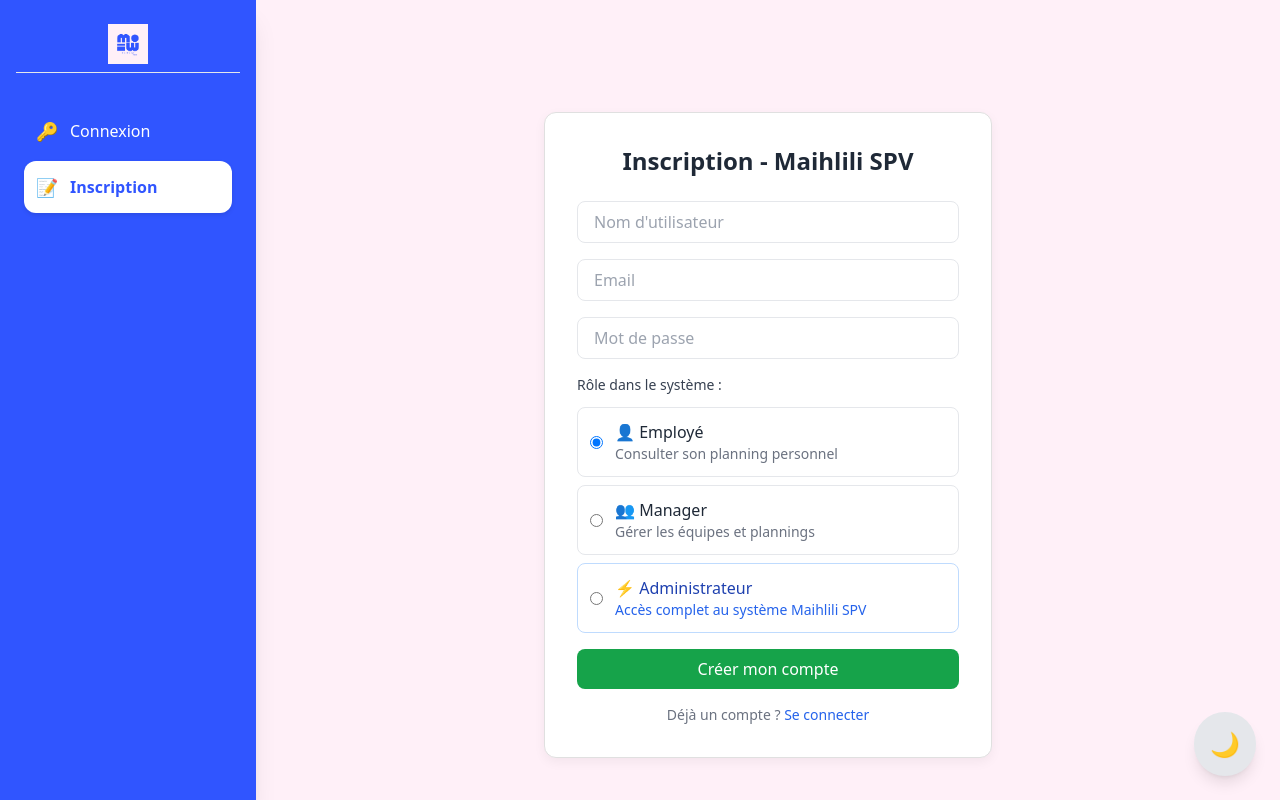
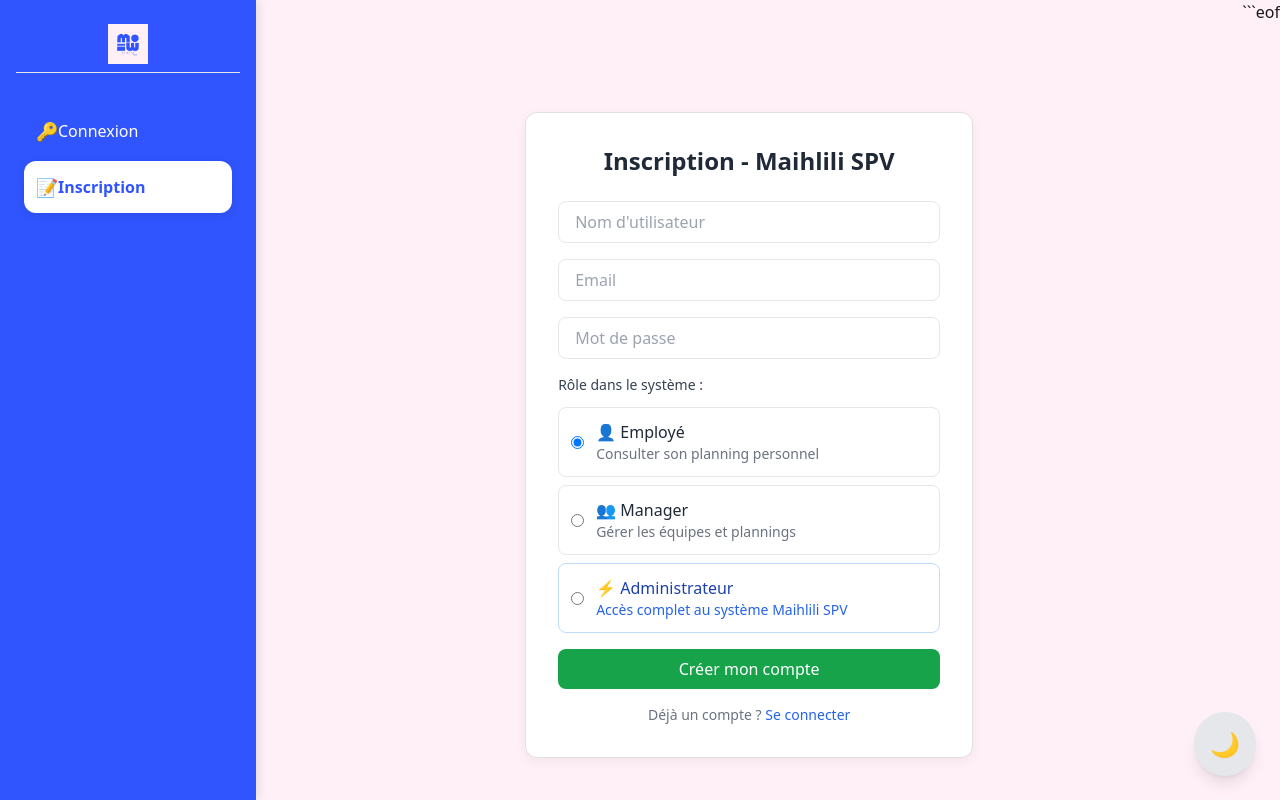
Before and after one commit to filet0fish09/Maihlili.Paie, a Flask app: page /register in a window 1280 px wide. Run offline with Flask 3, Linux system fonts and the light colour scheme; some libraries are stand-ins or nearby versions.

Commit message:
Refactor base.html for theme and layout enhancements
Updated HTML structure and styles for improved theme handling and layout consistency.

````diff
--- a/templates/base.html
+++ b/templates/base.html
@@ -3,6 +3,7 @@
 <head>
   <meta charset="UTF-8">
   <title>Maihlili Paie</title>
+  <meta name="viewport" content="width=device-width, initial-scale=1.0">
   <script src="https://cdn.tailwindcss.com"></script>
   <script>
     tailwind.config = {
@@ -10,23 +11,15 @@
         extend: {
           colors: {
             'maihlili': {
-              50: '#E6E9FF',
-              100: '#C8CEFF',
-              200: '#AAAEFF',
-              300: '#8C8FFF',
-              400: '#6E71FF',
-              500: '#3055ff', // Bleu principal
-              600: '#2A4CE5',
-              700: '#2343CC',
-              800: '#1D3AAA',
-              900: '#163188'
+              // Palette principale du branding (Bleu Vif)
+              500: '#3055ff',
             },
-            // Couleurs spécifiques demandées par le Figma
-            'fond-clair': '#FFF0F8', // Body clair
-            'sidebar-clair': '#3055FF', // Sidebar claire
-            'fond-sombre': '#1B1B1B', // Body sombre
-            'sidebar-sombre': '#282828', // Sidebar sombre
-            'carte-sombre': '#363636', // Carte/Panneau sombre
+            // Couleurs spécifiques FIGMA utilisées dans le code Tailwind standard
+            'fond-clair': '#FFF0F8', // Body clair (Page 2)
+            'sidebar-clair': '#3055FF', // Sidebar claire (Page 2)
+            'fond-sombre': '#1B1B1B', // Body sombre (Page 4)
+            'sidebar-sombre': '#282828', // Sidebar sombre (Page 4)
+            'carte-sombre': '#363636', // Carte/Panneau sombre (Page 4)
           }
         }
       }
@@ -34,7 +27,7 @@
   </script>
   <style>
     /* -------------------------------------------------------------------------------------------------- */
-    /* STYLES GLOBALES & COULEURS STRICTEMENT BASÉES SUR VOTRE FIGMA                                       */
+    /* DÉFINITION DES COULEURS VIA LES VARIABLES CSS (COPIE CONFORME FIGMA)                              */
     /* -------------------------------------------------------------------------------------------------- */
     :root {
       /* Couleurs Claires (PAGE 2) */
@@ -42,9 +35,10 @@
       --color-sidebar-bg-light: #3055FF;
       --color-card-bg-light: #FFFFFF;
       --color-text-light: #181818;
+      --color-text-subtle-light: #6B7280;
       --color-border-light: #E0E0E0;
 
-      /* Couleurs Sidebar Claires */
+      /* Sidebar Claires */
       --color-sidebar-text-light: #FFFFFF;
       --color-sidebar-link-hover-light: #456BFF;
       --color-sidebar-link-active-bg-light: #FFFFFF;
@@ -57,50 +51,47 @@
       --color-sidebar-bg-dark: #282828;
       --color-card-bg-dark: #363636;
       --color-text-dark: #F5F5F5;
+      --color-text-subtle-dark: #A0A0A0;
       --color-border-dark: #454545;
       --color-input-bg-dark: #454545;
 
-      /* Couleurs Sidebar Sombres */
+      /* Sidebar Sombres */
       --color-sidebar-text-dark: #F5F5F5;
-      --color-sidebar-link-hover-dark: #363636;
-      --color-sidebar-link-active-bg-dark: #363636;
-      --color-sidebar-link-active-text-dark: #FFFFFF;
+      --color-sidebar-link-hover-dark: #363636; /* Utilise la couleur de carte pour le hover */
+      --color-sidebar-link-active-bg-dark: #363636; /* Utilise la couleur de carte pour l'actif */
+      --color-sidebar-link-active-text-dark: #F5F5F5;
     }
 
+    /* Styles de base pour le body */
     body {
       background-color: var(--color-bg-light);
       color: var(--color-text-light);
       transition: background-color 0.3s, color 0.3s;
     }
-
     [data-theme="dark"] body {
       background-color: var(--color-bg-dark);
       color: var(--color-text-dark);
     }
 
-    /* 1. Sidebar */
+    /* 1. Sidebar Background & Default Text Color */
     aside {
         background-color: var(--color-sidebar-bg-light);
-        border-right: none;
-        transition: background-color 0.3s;
         color: var(--color-sidebar-text-light);
+        box-shadow: 2px 0 10px rgba(0, 0, 0, 0.1);
     }
 
     [data-theme="dark"] aside {
         background-color: var(--color-sidebar-bg-dark);
         color: var(--color-sidebar-text-dark);
-        border-right-color: var(--color-border-dark);
+        box-shadow: 2px 0 10px rgba(0, 0, 0, 0.4);
     }
 
-    /* 2. Cartes (Cards) & Conteneurs */
+    /* 2. Cartes/Panneaux (Cards) - Couleurs Claires et Sombres */
     .card, .bg-white {
         background-color: var(--color-card-bg-light) !important;
         border: 1px solid var(--color-border-light) !important;
-        border-radius: 1rem;
         box-shadow: 0 4px 12px rgba(0, 0, 0, 0.05) !important;
-        transition: background-color 0.3s, border-color 0.3s;
     }
-
     [data-theme="dark"] .card,
     [data-theme="dark"] .bg-white {
         background-color: var(--color-card-bg-dark) !important;
@@ -113,55 +104,57 @@
         padding: 0.75rem;
         border-radius: 0.75rem;
         transition: all 0.2s;
-        /* Défaut clair */
+        font-weight: 500;
+        /* Clair par défaut: Texte Blanc */
         color: var(--color-sidebar-text-light) !important;
     }
 
+    /* Clair: Hover */
     aside .nav-link:hover {
         background-color: var(--color-sidebar-link-hover-light) !important;
     }
 
-    /* Lien Actif Clair */
+    /* Clair: Actif */
     aside .nav-link.active {
         background-color: var(--color-sidebar-link-active-bg-light) !important; /* Blanc */
         color: var(--color-sidebar-link-active-text-light) !important; /* Bleu Vif */
         font-weight: 600;
-        box-shadow: 0 2px 4px rgba(0, 0, 0, 0.1);
+        box-shadow: 0 2px 8px rgba(0, 0, 0, 0.1);
     }
 
-    /* Lien Actif Sombre */
+    /* Sombre: Liens */
     [data-theme="dark"] aside .nav-link {
         color: var(--color-sidebar-text-dark) !important;
     }
+    /* Sombre: Hover */
     [data-theme="dark"] aside .nav-link:hover {
         background-color: var(--color-sidebar-link-hover-dark) !important;
     }
+    /* Sombre: Actif */
     [data-theme="dark"] aside .nav-link.active {
-        background-color: var(--color-sidebar-link-active-bg-dark) !important; /* Gris moyen */
+        background-color: var(--color-sidebar-link-active-bg-dark) !important; /* Gris carte */
         color: var(--color-sidebar-link-active-text-dark) !important; /* Blanc */
         box-shadow: none;
     }
 
-    /* 4. Textes et Bordures du Main Content (hors Sidebar) */
+    /* 4. Gestion des couleurs de texte génériques pour le mode sombre */
     [data-theme="dark"] .text-gray-800 { color: var(--color-text-dark) !important; }
-    [data-theme="dark"] .text-gray-500 { color: var(--color-border-dark) !important; }
+    [data-theme="dark"] .text-gray-500 { color: var(--color-text-subtle-dark) !important; }
     [data-theme="dark"] .border-gray-200,
     [data-theme="dark"] .border-t { border-color: var(--color-border-dark) !important; }
 
-    /* 5. Input Fields pour le mode sombre */
-    [data-theme="dark"] input,
-    [data-theme="dark"] select,
-    [data-theme="dark"] textarea {
-      background-color: var(--color-input-bg-dark) !important;
-      border-color: var(--color-border-dark) !important;
-      color: var(--color-text-dark) !important;
-    }
+    /* Assure la visibilité du texte dans la carte blanche/grise du profil */
+    .user-profile .text-gray-800 { color: var(--color-text-light); }
+    .user-profile .text-gray-500 { color: var(--color-text-subtle-light); }
+    [data-theme="dark"] .user-profile .text-gray-800 { color: var(--color-text-dark) !important; }
+    [data-theme="dark"] .user-profile .text-gray-500 { color: var(--color-text-subtle-dark) !important; }
+
   </style>
   <link href="https://cdn.jsdelivr.net/npm/fullcalendar@6.1.7/main.min.css" rel="stylesheet">
 </head>
 <body class="flex min-h-screen" data-theme="light">
 
-  <aside class="w-64 min-h-screen flex flex-col p-4 shadow-xl">
+  <aside class="w-64 min-h-screen flex flex-col p-4">
 
     <div class="p-2 border-b border-gray-200 mb-6">
       <div class="flex items-center justify-center">
@@ -174,43 +167,43 @@
     <nav class="flex-1 p-2 space-y-1">
       {% if current_user.is_authenticated %}
         <a href="{{ url_for('index') if current_user.is_manager else url_for('employee_dashboard') }}"
-           class="nav-link flex items-center gap-3 font-medium">
+           class="nav-link flex items-center font-medium">
            <span class="text-lg">📊</span> Tableau de bord
         </a>
          {% if current_user.is_manager %}
           <a href="{{ url_for('planning') }}"
-             class="nav-link flex items-center gap-3 font-medium">
+             class="nav-link flex items-center font-medium">
             <span class="text-lg">📅</span> Planning
           </a>
 
           <a href="{{ url_for('show_employees') }}"
-             class="nav-link flex items-center gap-3 font-medium">
+             class="nav-link flex items-center font-medium">
             <span class="text-lg">👥</span> Employés
           </a>
           <a href="{{ url_for('manage_teams') }}"
-             class="nav-link flex items-center gap-3 font-medium">
+             class="nav-link flex items-center font-medium">
             <span class="text-lg">🏢</span> Équipes
           </a>
           <a href="{{ url_for('show_shifts') }}"
-             class="nav-link flex items-center gap-3 font-medium">
+             class="nav-link flex items-center font-medium">
             <span class="text-lg">🕐</span> Services
           </a>
           <a href="{{ url_for('assignments') }}"
-             class="nav-link flex items-center gap-3 font-medium">
+             class="nav-link flex items-center font-medium">
             <span class="text-lg">📋</span> Assignations
           </a>
         {% endif %}
         <a href="{{ url_for('settings') }}"
-           class="nav-link flex items-center gap-3 font-medium">
+           class="nav-link flex items-center font-medium">
           <span class="text-lg">⚙️</span> Paramètres
         </a>
       {% else %}
         <a href="{{ url_for('login') }}"
-           class="nav-link flex items-center gap-3 font-medium">
+           class="nav-link flex items-center font-medium">
           <span class="text-lg">🔑</span> Connexion
         </a>
         <a href="{{ url_for('register') }}"
-           class="nav-link flex items-center gap-3 font-medium">
+           class="nav-link flex items-center font-medium">
           <span class="text-lg">📝</span> Inscription
         </a>
       {% endif %}
@@ -218,7 +211,7 @@
 
     {% if current_user.is_authenticated %}
     <div class="p-2 border-t border-gray-200 mt-auto">
-      <div class="user-profile flex items-center gap-3 p-3 rounded-xl card bg-white !border-none">
+      <div class="user-profile flex items-center gap-3 p-3 rounded-xl card bg-white">
         <div class="w-10 h-10 bg-maihlili-500 rounded-full flex items-center justify-center text-white text-sm font-bold">
           {{ current_user.username[0].upper() }}
         </div>
@@ -232,7 +225,7 @@
         </div>
       </div>
       <a href="{{ url_for('logout') }}"
-         class="nav-link flex items-center gap-3 p-2 rounded-lg text-sm mt-3 font-medium">
+         class="nav-link flex items-center p-2 rounded-lg text-sm mt-3 font-medium">
         <span class="text-base">🚪</span> Déconnexion
       </a>
     </div>
@@ -254,7 +247,7 @@
     {% block content %}{% endblock %}
   </main>
 
-  <button class="theme-toggle fixed bottom-6 right-6 p-4 rounded-full text-2xl cursor-pointer shadow-lg z-50 transition-all duration-300 ease-in-out bg-gray-200 text-gray-800 hover:bg-gray-300" id="themeToggle">
+  <button class="theme-toggle fixed bottom-6 right-6 p-4 rounded-full text-2xl cursor-pointer shadow-lg z-50 transition-all duration-300 ease-in-out" id="themeToggle">
     🌙
   </button>
 
@@ -262,7 +255,7 @@
     const themeToggle = document.getElementById('themeToggle');
     const body = document.body;
 
-    // Récupérer le thème sauvegardé
+    // Récupérer le thème sauvegardé, par défaut 'light'
     const savedTheme = localStorage.getItem('maihlili-theme') || 'light';
     body.setAttribute('data-theme', savedTheme);
     updateThemeToggle(savedTheme);
@@ -280,12 +273,12 @@
       if (theme === 'light') {
         themeToggle.textContent = '🌙';
         themeToggle.title = 'Passer en mode sombre';
-        // Style pour le mode clair
+        // Style du bouton en mode clair
         themeToggle.className = 'theme-toggle fixed bottom-6 right-6 p-4 rounded-full text-2xl cursor-pointer shadow-lg z-50 transition-all duration-300 ease-in-out bg-gray-200 text-gray-800 hover:bg-gray-300';
       } else {
         themeToggle.textContent = '☀️';
         themeToggle.title = 'Passer en mode clair';
-        // Style pour le mode sombre (bouton accentué)
+        // Style du bouton en mode sombre (couleur Maihlili)
         themeToggle.className = 'theme-toggle fixed bottom-6 right-6 p-4 rounded-full text-2xl cursor-pointer shadow-lg z-50 transition-all duration-300 ease-in-out bg-maihlili-500 text-white hover:bg-maihlili-600';
       }
     }
@@ -307,3 +300,4 @@
   </script>
 </body>
 </html>
+```eof
````
